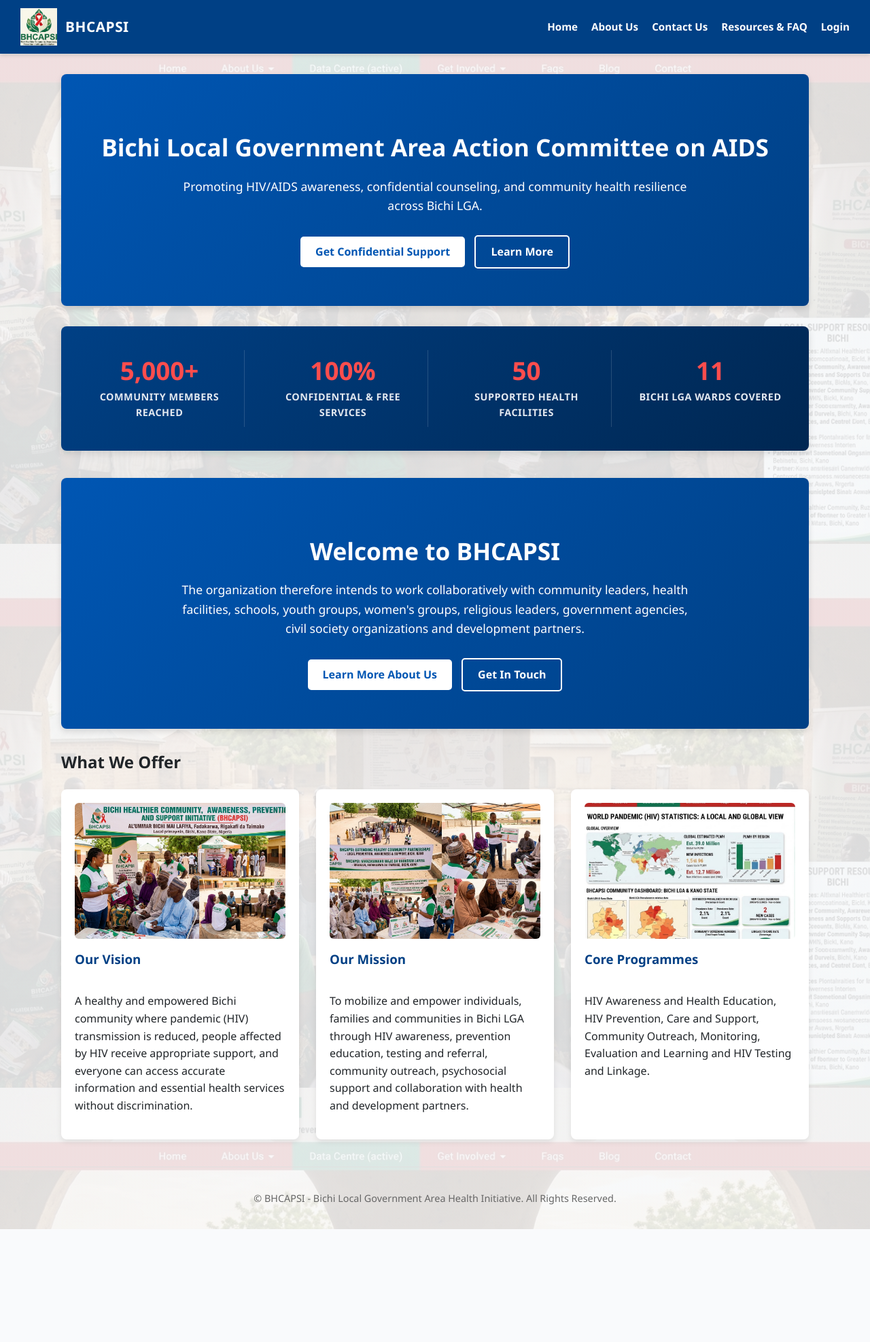
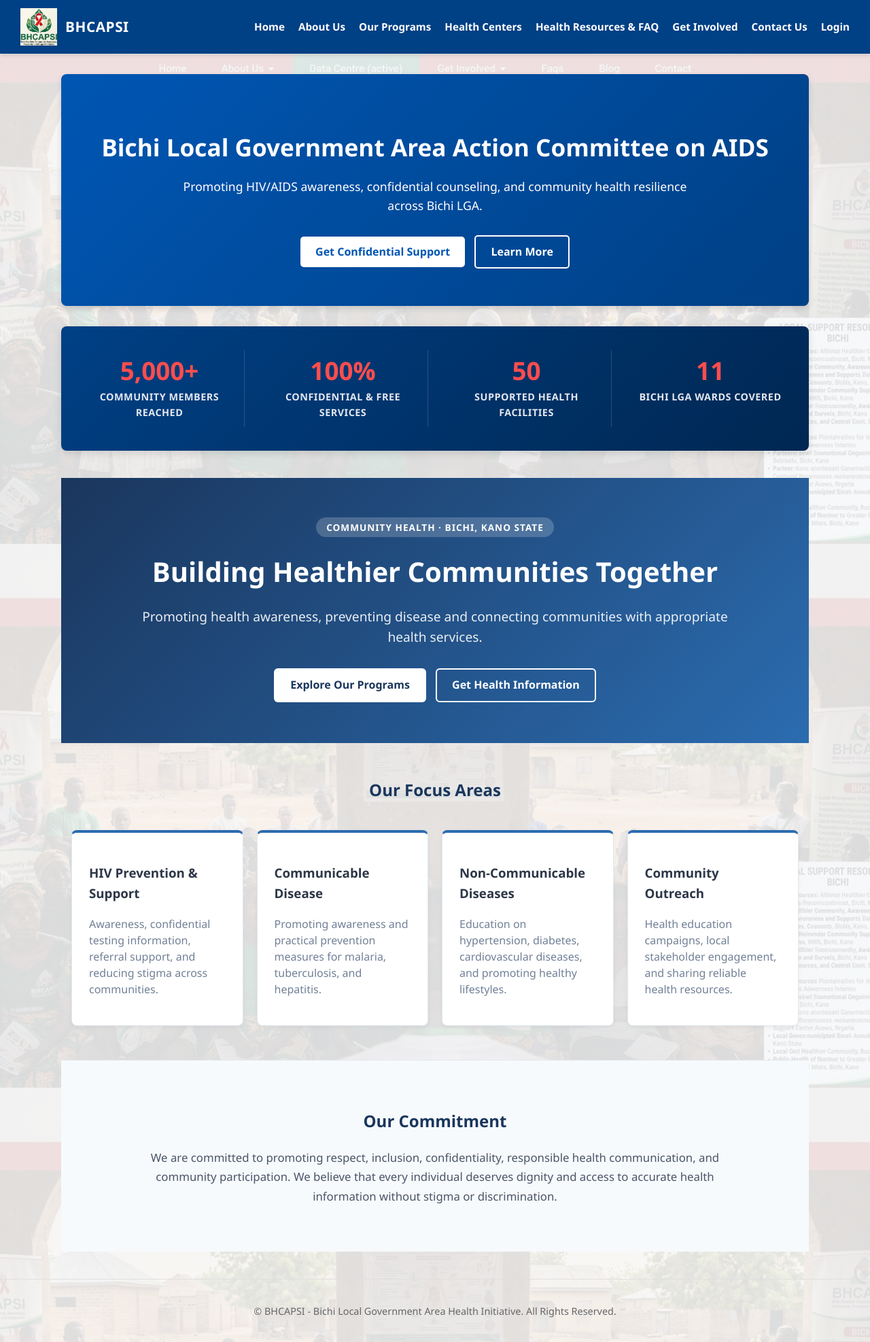
Before and after one commit to ahmadmukhtar6727/Bichi_HCAPSI, a Flask app: page / in a window 1280 px wide. Shown: the whole page at 68% size. Before the commit the page ends 1808 px from the top, so only its background shows below. Run offline with Flask 3, Linux system fonts and the light colour scheme.

Commit message:
Update site architecture and homepage copy to match BHCAPSI blueprint

```diff
--- a/app.py
+++ b/app.py
@@ -203,6 +203,22 @@ def centers():
     all_centers = HealthCenter.query.order_by(HealthCenter.ward, HealthCenter.name).all()
     return render_template("centers.html", centers=all_centers)
 
+@app.route("/programs")
+def programs():
+    return render_template("programs.html")
+
+@app.route("/projects")
+def projects():
+    return render_template("projects.html")
+
+@app.route("/get-involved")
+def get_involved():
+    return render_template("get_involved.html")
+
+@app.route("/privacy-policy")
+def privacy_policy():
+    return render_template("privacy_policy.html")
+
 # --- Authentication Routes ---
 
 @app.route("/login", methods=["GET", "POST"])
--- a/templates/base.html
+++ b/templates/base.html
@@ -42,8 +42,11 @@
         <nav class="nav-links">
             <a href="{{ url_for('home') }}">Home</a>
             <a href="{{ url_for('about') }}">About Us</a>
+	    <a href="{{ url_for('programs') }}">Our Programs</a>
+	    <a href="{{ url_for('centers') }}">Health Centers</a>
+	    <a href="{{ url_for('resources') }}">Health Resources & FAQ</a>
+	    <a href="{{ url_for('get_involved') }}">Get Involved</a>
             <a href="{{ url_for('contact') }}">Contact Us</a>
-	    <a href="{{ url_for('resources') }}">Resources & FAQ</a>
             {% if current_user is defined and current_user.is_authenticated %}
 		<a href="{{ url_for('admin_centers') }}">Manage Centers</a>
                 <a href="{{ url_for('register') }}">Register New Member</a>
--- a/templates/index.html
+++ b/templates/index.html
@@ -1,39 +1,55 @@
 {% extends "base.html" %}
 
-{% block title %}Home - BHCAPSI{% endblock %}
+{% block title %}Home - Bichi Healthier Community Initiative{% endblock %}
 
 {% block content %}
-<section class="hero">
-    <div class="hero-content">
-        <h1>Welcome to BHCAPSI</h1>
-        <p>The organization therefore intends to work collaboratively with community leaders, health facilities, schools, youth groups, women's groups, religious leaders, government agencies, civil society organizations and development partners.</p>
-        <div class="hero-buttons">
-            <a href="{{ url_for('about') }}" class="btn btn-primary">Learn More About Us</a>
-            <a href="{{ url_for('contact') }}" class="btn btn-secondary">Get In Touch</a>
+<!-- Hero Banner -->
+<section style="background: linear-gradient(135deg, #1a365d 0%, #2b6cb0 100%); color: #ffffff; padding: 60px 20px; text-align: center;">
+    <div style="max-width: 900px; margin: 0 auto;">
+        <span style="background: rgba(255,255,255,0.2); padding: 5px 15px; border-radius: 20px; font-size: 0.85rem; font-weight: bold; letter-spacing: 1px;">COMMUNITY HEALTH · BICHI, KANO STATE</span>
+        <h1 style="font-size: 2.5rem; margin: 20px 0 10px 0;">Building Healthier Communities Together</h1>
+        <p style="font-size: 1.2rem; margin-bottom: 30px; opacity: 0.9;">Promoting health awareness, preventing disease and connecting communities with appropriate health services.</p>
+        <div>
+            <a href="{{ url_for('programs') }}" style="background: #ffffff; color: #1a365d; padding: 12px 24px; border-radius: 6px; font-weight: bold; text-decoration: none; margin-right: 10px; display: inline-block;">Explore Our Programs</a>
+            <a href="{{ url_for('resources') }}" style="border: 2px solid #ffffff; color: #ffffff; padding: 10px 22px; border-radius: 6px; font-weight: bold; text-decoration: none; display: inline-block;">Get Health Information</a>
         </div>
     </div>
 </section>
 
-<section class="features">
-    <h2>What We Offer</h2>
-    <div class="grid-3">
-        <div class="card">
-            <img src="{{ url_for('static', filename='images/vision.jpg') }}" alt="BHCAPSI Vision" class="card-img">
-            <h3>Our Vision</h3>
-            <p>A healthy and empowered Bichi community where pandemic (HIV) transmission is reduced, people affected by HIV receive appropriate support, and everyone can access accurate information and essential health services without discrimination.</p>
+<!-- Focus Areas Section -->
+<section class="container" style="max-width: 1100px; margin: 50px auto; padding: 0 15px;">
+    <h2 style="text-align: center; color: #1a365d; margin-bottom: 40px;">Our Focus Areas</h2>
+
+    <div style="display: grid; grid-template-columns: repeat(auto-fit, minmax(250px, 1fr)); gap: 20px;">
+        <div style="background: #ffffff; border: 1px solid #e2e8f0; border-top: 4px solid #2b6cb0; border-radius: 8px; padding: 25px; box-shadow: 0 2px 6px rgba(0,0,0,0.05);">
+            <h3 style="color: #2d3748;">HIV Prevention & Support</h3>
+            <p style="color: #718096; line-height: 1.5;">Awareness, confidential testing information, referral support, and reducing stigma across communities.</p>
         </div>
 
-        <div class="card">
-            <img src="{{ url_for('static', filename='images/mission.jpg') }}" alt="BHCAPSI Mission" class="card-img">
-            <h3>Our Mission</h3>
-            <p>To mobilize and empower individuals, families and communities in Bichi LGA through HIV awareness, prevention education, testing and referral, community outreach, psychosocial support and collaboration with health and development partners.</p>
+        <div style="background: #ffffff; border: 1px solid #e2e8f0; border-top: 4px solid #2b6cb0; border-radius: 8px; padding: 25px; box-shadow: 0 2px 6px rgba(0,0,0,0.05);">
+            <h3 style="color: #2d3748;">Communicable Disease</h3>
+            <p style="color: #718096; line-height: 1.5;">Promoting awareness and practical prevention measures for malaria, tuberculosis, and hepatitis.</p>
         </div>
 
-        <div class="card">
-            <img src="{{ url_for('static', filename='images/programmes.jpg') }}" alt="BHCAPSI Core Programmes" class="card-img">
-            <h3>Core Programmes</h3>
-            <p>HIV Awareness and Health Education, HIV Prevention, Care and Support, Community Outreach, Monitoring, Evaluation and Learning and HIV Testing and Linkage.</p>
+        <div style="background: #ffffff; border: 1px solid #e2e8f0; border-top: 4px solid #2b6cb0; border-radius: 8px; padding: 25px; box-shadow: 0 2px 6px rgba(0,0,0,0.05);">
+            <h3 style="color: #2d3748;">Non-Communicable Diseases</h3>
+            <p style="color: #718096; line-height: 1.5;">Education on hypertension, diabetes, cardiovascular diseases, and promoting healthy lifestyles.</p>
+        </div>
+
+        <div style="background: #ffffff; border: 1px solid #e2e8f0; border-top: 4px solid #2b6cb0; border-radius: 8px; padding: 25px; box-shadow: 0 2px 6px rgba(0,0,0,0.05);">
+            <h3 style="color: #2d3748;">Community Outreach</h3>
+            <p style="color: #718096; line-height: 1.5;">Health education campaigns, local stakeholder engagement, and sharing reliable health resources.</p>
         </div>
     </div>
 </section>
+
+<!-- Values & Commitment -->
+<section style="background: #f7fafc; padding: 50px 20px; border-top: 1px solid #e2e8f0;">
+    <div style="max-width: 900px; margin: 0 auto; text-align: center;">
+        <h2 style="color: #1a365d;">Our Commitment</h2>
+        <p style="color: #4a5568; line-height: 1.7; font-size: 1.05rem;">
+            We are committed to promoting respect, inclusion, confidentiality, responsible health communication, and community participation. We believe that every individual deserves dignity and access to accurate health information without stigma or discrimination.
+        </p>
+    </div>
+</section>
 {% endblock %}
```
Also changed, not shown: templates/contact.html (+6 -1 lines).
